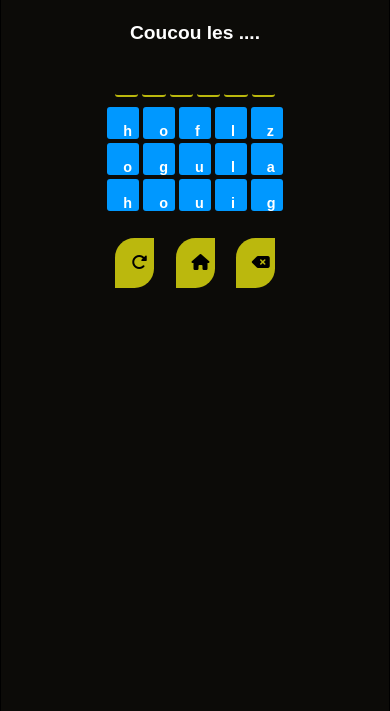
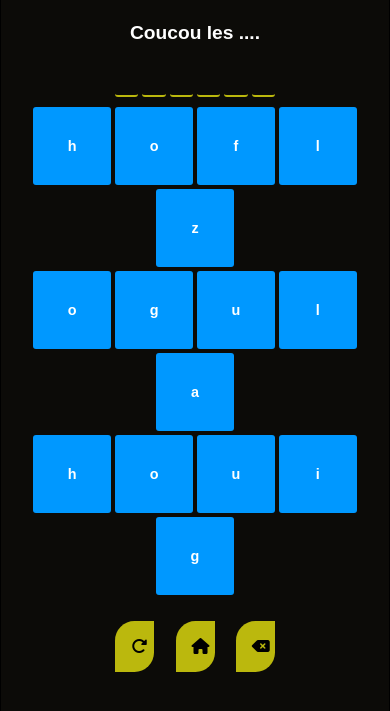
Before and after one commit to Lina-Manel/second-challenge-OMC, a plain HTML site: page omc.html in a window 390 px wide. Shown: the part 61-772 px from the top of the page. Drawn offline with Linux system fonts and the light colour scheme.

Commit message:
Update style.css

```diff
--- a/style.css
+++ b/style.css
@@ -220,8 +220,8 @@ button:hover {
   }
 
   .letter-btn {
-    width: 4vw;
-    height: 4vw;
+    width: 20vw;
+    height: 20vw;
     font-size: 0.9rem;
   }
 
```
